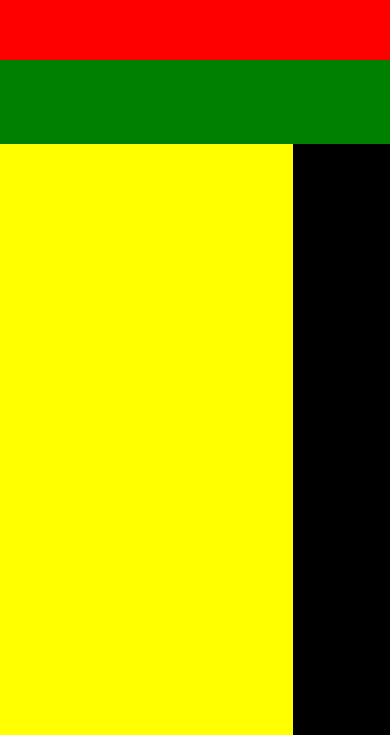
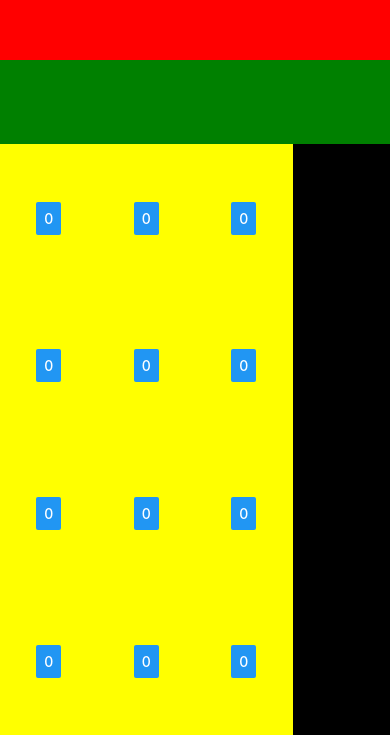
Before and after one commit to Matt-McConway/Calc, a React Native app: screen / in a window 390 px wide. Shown: the part 109-844 px from the top of the page. Built offline with nearby package versions, Linux system fonts and the light colour scheme.

Commit message:
Button layout

```diff
--- a/App.js
+++ b/App.js
@@ -1,5 +1,5 @@
 import React, {Component} from 'react';
-import { StyleSheet, Text, View} from 'react-native';
+import { Button, StyleSheet, Text, View} from 'react-native';
 
 
 export default class App extends Component {
@@ -15,7 +15,28 @@ export default class App extends Component {
         <View style={styles.result}></View>
         <View style={styles.calculation}></View>
         <View style={styles.buttons}>
-          <View style={styles.numbers}></View>
+          <View style={styles.numbers}>
+            <View style={styles.row}>
+              <Button title="0"/>
+              <Button title="0"/>
+              <Button title="0"/>
+            </View>
+            <View style={styles.row}>
+              <Button title="0"/>
+              <Button title="0"/>
+              <Button title="0"/>
+            </View>
+            <View style={styles.row}>
+              <Button title="0"/>
+              <Button title="0"/>
+              <Button title="0"/>
+            </View>
+            <View style={styles.row}>
+              <Button title="0"/>
+              <Button title="0"/>
+              <Button title="0"/>
+            </View>
+          </View>
           <View style={styles.operations}></View>
         </View>
 
@@ -40,6 +61,12 @@ const styles = StyleSheet.create({
     flex: 7,
     flexDirection: "row"
   },
+  row: {
+    flexDirection: "row",
+    flex: 1,
+    justifyContent: "space-around",
+    alignItems: "center"
+  },
   numbers: {
     flex: 3,
     backgroundColor: "yellow"
```
